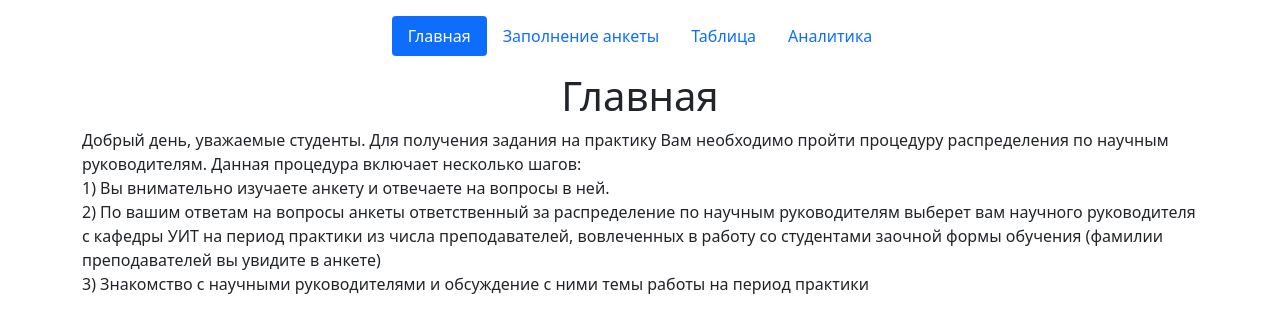
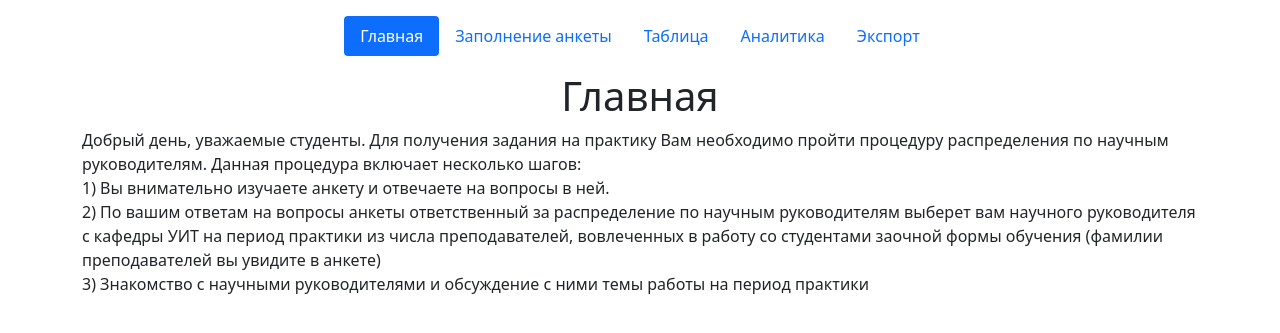
Before and after one commit to Paullus12/new1, a Django app: page / in a window 1280 px wide. Shown: the top 333 px of the page. Run offline with Django 3.2, Linux system fonts and the light colour scheme.

Commit message:
fix on index.html

```diff
--- a/polls/templates/polls/index.html
+++ b/polls/templates/polls/index.html
@@ -11,6 +11,7 @@
         <li class="nav-item"><a href="{% url 'creat' %}" class="nav-link" aria-current="page">Заполнение анкеты</a>
           <li class="nav-item"><a href="{% url 'table' %}" class="nav-link" aria-current="page">Таблица</a>
             <li class="nav-item"><a href="{% url 'result' %}" class="nav-link" aria-current="page">Аналитика</a>
+              <li class="nav-item"><a href="{% url 'export'%}" class="nav-link " aria-current="page">Экспорт</a>
 
       </ul>
     </header>
```
